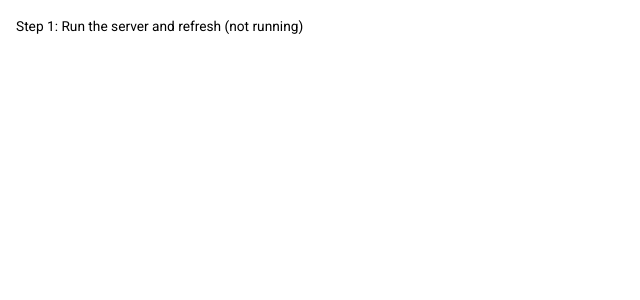
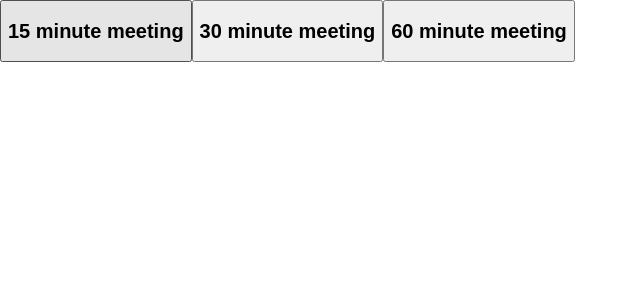
Before and after one commit to hatchways/team-yugioh, a React (Create React App) app in the folder client/: page /event in a window 1280 px wide. Shown: the top 300 px of the page, without its empty margins (0-640 px from the left). Built offline with nearby package versions, Linux system fonts and the light colour scheme; no server answers.

Commit message:
test buttons to link to db.EventTypes

```diff
--- a/client/src/App.js
+++ b/client/src/App.js
@@ -4,6 +4,7 @@ import { BrowserRouter, Route } from "react-router-dom";
 
 import { theme } from "./themes/theme";
 import LandingPage from "./pages/Landing";
+import CreateEvent from "./pages/CreateEvent";
 
 import "./App.css";
 
@@ -11,7 +12,8 @@ function App() {
     return (
         <MuiThemeProvider theme={theme}>
             <BrowserRouter>
-        <Route path="/" component={LandingPage} />
+                <Route exact path="/" component={LandingPage} />
+                <Route path="/event" component={CreateEvent} />
             </BrowserRouter>
         </MuiThemeProvider>
     );
--- /dev/null
+++ b/client/src/pages/CreateEvent.js
@@ -0,0 +1,37 @@
+import React from "react";
+import axios from "axios";
+import mongoose from "mongoose";
+
+function CreatEvent(props) {
+    return (
+        <>
+            <MeetingCard type={15} />
+            <MeetingCard type={30} />
+            <MeetingCard type={60} />
+        </>
+    );
+}
+
+function MeetingCard({ type }) {
+    function addEvent() {
+        axios
+            .post("/api/event", {
+                // user_id will need to be swapped out when we get authentication, can remove mongoose from FE at that point too
+                user_id: new mongoose.Types.ObjectId(),
+                duration: type,
+            })
+            .then((res) => {
+                console.log(res);
+            });
+    }
+
+    return (
+        <button onClick={addEvent}>
+            <h2>{type} minute meeting</h2>
+        </button>
+    );
+}
+
+// create new event type
+
+export default CreatEvent;
```
Also changed, not shown: client/package.json (+5 -3 lines), 1 other file (tests, documents, lock files or other folders). Lines whose indentation alone changed are shown as unchanged.
